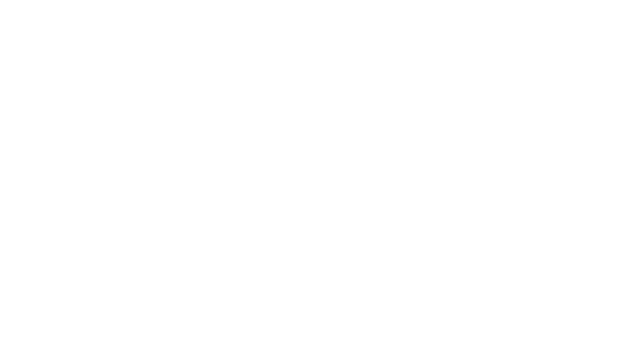
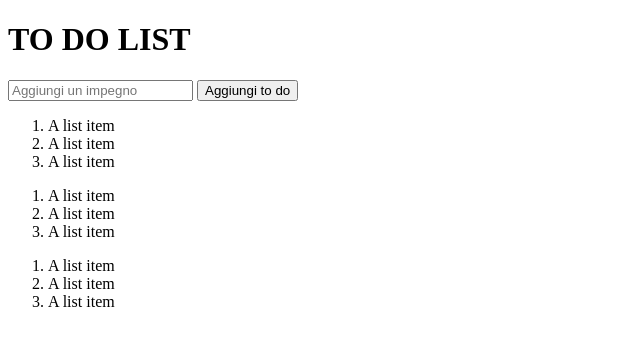
Before and after one commit to Aribunfi/vue-todolist, a plain HTML site: page index.html in a window 1280 px wide. Shown: the whole page, without its empty margins (0-640 px from the left). Drawn offline with nearby package versions, Linux system fonts and the light colour scheme.

Commit message:
primi elementi to do list

```diff
--- a/index.html
+++ b/index.html
@@ -6,10 +6,53 @@
     <meta http-equiv="X-UA-Compatible" content="IE=edge">
     <meta name="viewport" content="width=device-width, initial-scale=1.0">
     <title>Vue to do list</title>
+    <script src="https://cdn.jsdelivr.net/npm/bootstrap@5.2.3/dist/js/bootstrap.bundle.min.js"
+        integrity="sha384-kenU1KFdBIe4zVF0s0G1M5b4hcpxyD9F7jL+jjXkk+Q2h455rYXK/7HAuoJl+0I4"
+        crossorigin="anonymous"></script>
     <link rel="stylesheet" href="style.css">
 </head>
 
 <body>
+    <h1>TO DO LIST</h1>
+    <div class="container">
+        <div class="input-group mb-3">
+            <input type="text" class="form-control" placeholder="Aggiungi un impegno" aria-label="Recipient's username"
+                aria-describedby="button-addon2">
+            <button class="btn btn-outline-secondary" type="button" id="button-addon2">Aggiungi to do</button>
+        </div>
+
+        <div class="row row-cols-3">
+            <div class="col">
+                <ol class="list-group list-group-numbered">
+                    <li class="list-group-item">A list item</li>
+                    <li class="list-group-item">A list item</li>
+                    <li class="list-group-item">A list item</li>
+                </ol>
+            </div>
+            <div class="col">
+                <ol class="list-group list-group-numbered">
+                    <li class="list-group-item">A list item</li>
+                    <li class="list-group-item">A list item</li>
+                    <li class="list-group-item">A list item</li>
+                </ol>
+            </div>
+            <div class="col">
+                <ol class="list-group list-group-numbered">
+                    <li class="list-group-item">A list item</li>
+                    <li class="list-group-item">A list item</li>
+                    <li class="list-group-item">A list item</li>
+                </ol>
+            </div>
+        </div>
+
+
+
+
+
+
+
+
+    </div>
 
 
     <script src="main.js"></script>
--- a/main.js
+++ b/main.js
@@ -0,0 +1,11 @@
+const { createApp } = Vue;
+
+const app = createApp({
+    data() {
+        return {
+            message: "Ciao belli!",
+        };
+    },
+});
+
+app.mount("#app");
```
